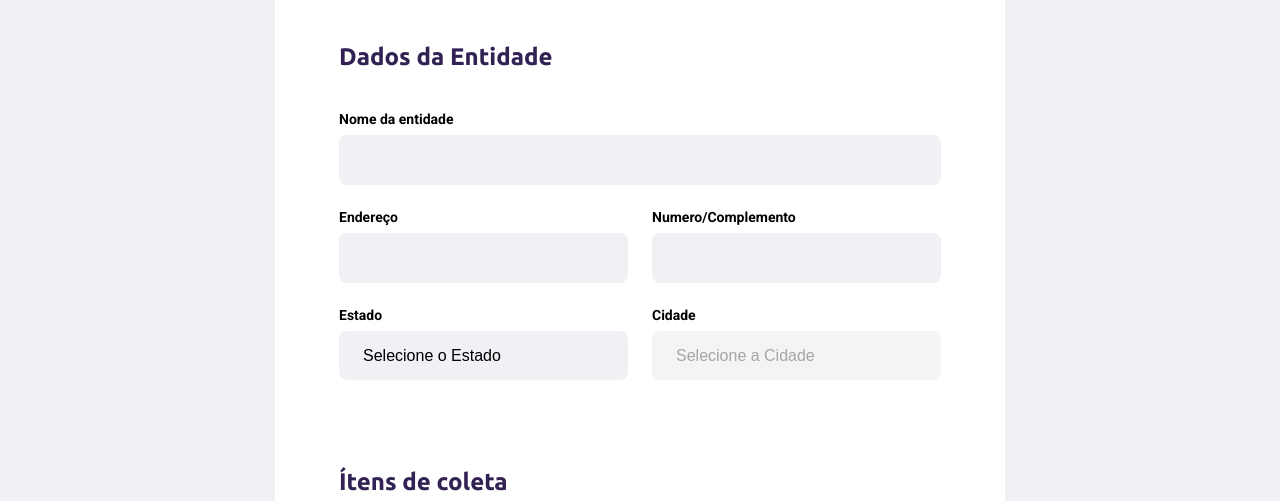
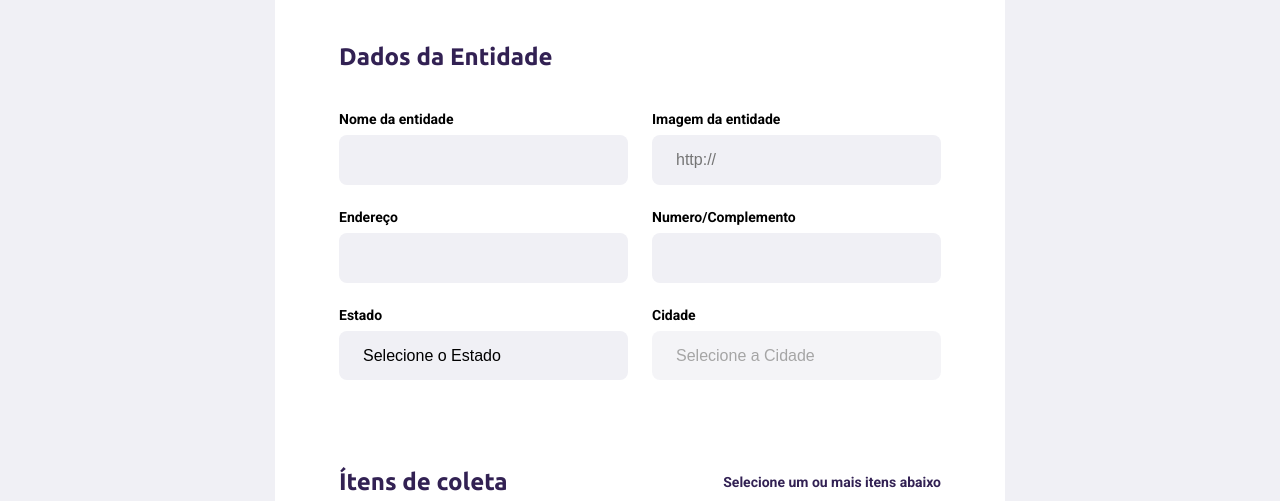
Before and after one commit to TiaguMB/nlw-starter-ecoleta, a website: page src/views/create-point.html in a window 1280 px wide. Shown: the part 299-800 px from the top of the page. Drawn offline with nearby package versions, Linux system fonts and the light colour scheme; files that its build step writes are made by us from their sources; no server answers; files whose address does not match are found by name.

Commit message:
Aula 04 - Resolvendo pendencias

```diff
--- a/public/styles/create-point.css
+++ b/public/styles/create-point.css
@@ -54,10 +54,20 @@ form fieldset {
 
 form legend {
   margin-bottom: 40px;
+
+  display: flex;
+  align-items: center;
+  justify-content: space-between;
+  width: 100%;
 }
 
 form legend h2 {
   font-size: 24px;
+}
+
+form legend span {
+  font-size: 14px;
+  color: var(--title-color);
 }
 
 form .field {
--- a/public/styles/responsive.css
+++ b/public/styles/responsive.css
@@ -18,6 +18,14 @@
 
   #page-search-results .cards {
     grid-template-columns: 1fr 1fr;
+  }
+
+  #page-create-point .field-group {
+    flex-direction: column;
+  }
+
+  #page-create-point .field-group .field + .field {
+    margin-left: 0;
   }
 }
 
--- a/src/views/create-point.html
+++ b/src/views/create-point.html
@@ -21,9 +21,20 @@
         <h2>Dados da Entidade</h2>
       </legend>
 
-      <div class="field">
-        <label for="name">Nome da entidade</label>
-        <input type="text" name="name" required>
+      <div class="field-group">
+        <div class="field">
+          <label for="name">Nome da entidade</label>
+          <input type="text" name="name" required>
+        </div>
+        <div class="field">
+          <label for="name">Imagem da entidade</label>
+          <input
+            type="url"
+            name="image"
+            placeholder="http://"
+            required
+          >
+        </div>
       </div>
 
       <div class="field-group">
@@ -59,6 +70,7 @@
     <fieldset>
       <legend>
         <h2>Ítens de coleta</h2>
+        <span>Selecione um ou mais itens abaixo</span>
       </legend>
 
       <div class="items-grid">
```
